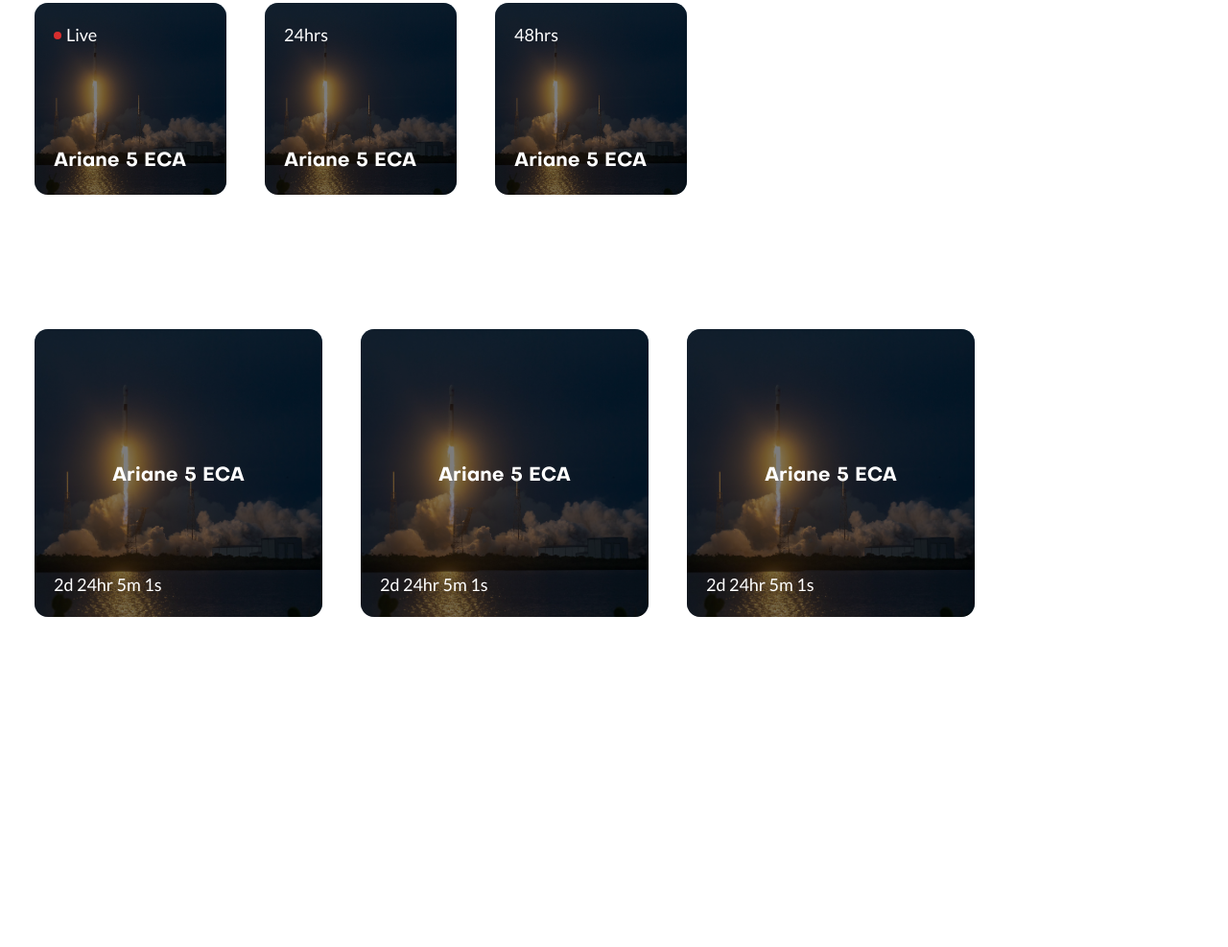
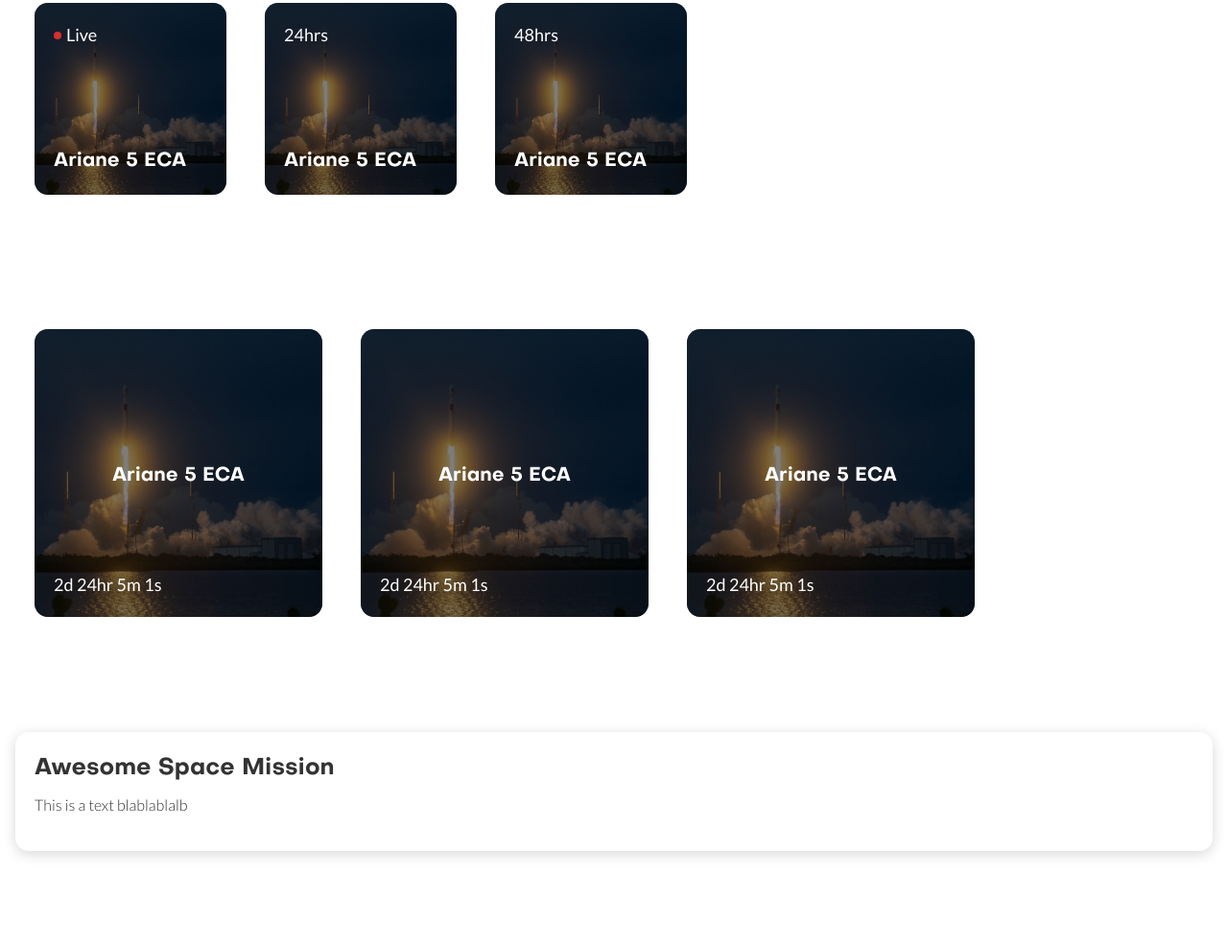
Before and after one commit to TobiasFranek/slp-base, a website built with Parcel: page src/index.html in a window 1280 px wide. Shown: the part 1681-2668 px from the top of the page at 96% size. Before the commit the page ends 2444 px from the top, so only its background shows below. Built offline with nearby package versions, Linux system fonts and the light colour scheme.

Commit message:
added card

```diff
--- a/src/index.html
+++ b/src/index.html
@@ -162,9 +162,6 @@
 				</div>
 			</a>
 		</div>
-		<div>
-
-		</div>
 		<div class="flex-container" style="margin-top: 100px; flex-wrap: wrap;">
 			<a href="#" class="preview-card preview-card--big">
 				<div class="preview-card__content">
@@ -223,6 +220,13 @@
 		</div>
 	</section>
 
+	<section style="padding-bottom: 100px;">
+		<div class="card">
+			<h2 class="h2">Awesome Space Mission</h2>
+			<p class="p">This is a text blablablalb</p>
+		</div>
+	</section>
+
 	<script src="./js/main.js"></script>
 </body>
 </html>
--- /dev/null
+++ b/src/scss/components/_card.scss
@@ -0,0 +1,7 @@
+.card {
+	width: 100%;
+	background: #fff;
+	border-radius: $default-radius;
+	box-shadow: $box-shadow-2;
+	padding: 20px;
+}
--- a/src/scss/main.scss
+++ b/src/scss/main.scss
@@ -17,3 +17,4 @@
 @import 'components/header';
 @import 'components/nav';
 @import 'components/preview-card';
+@import 'components/card';
```
